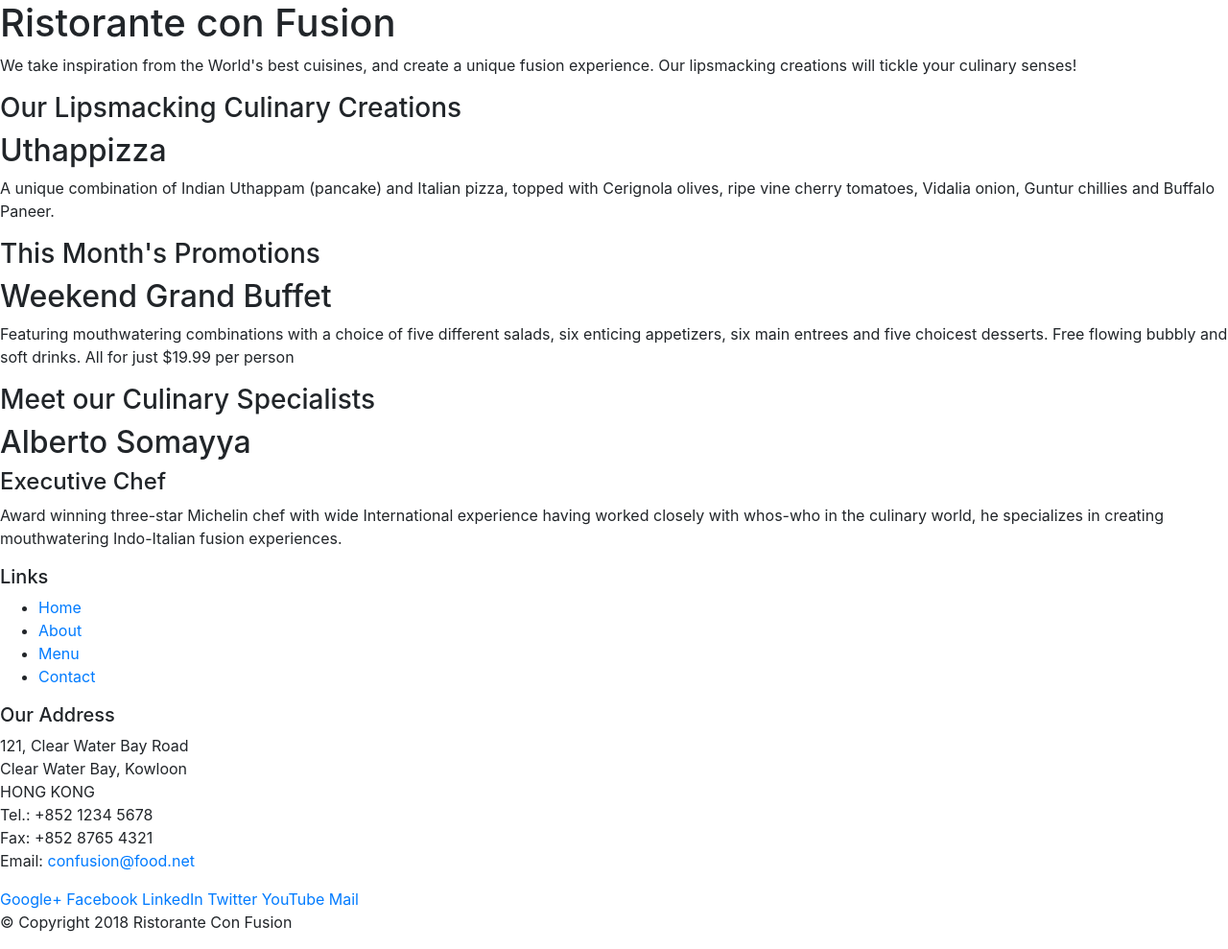
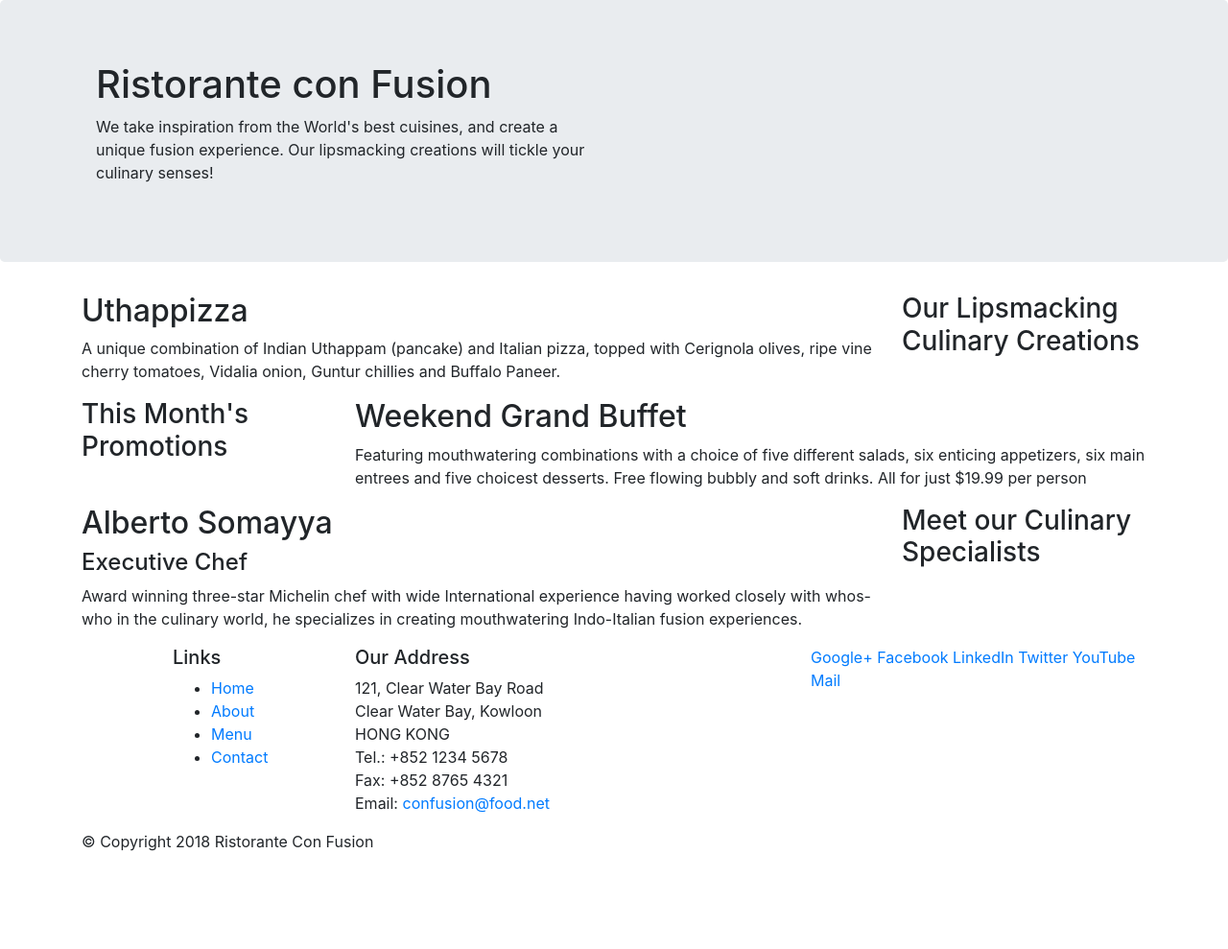
Before and after one commit to SiddheshKhedekar/Mahawiki-Restaurant-Project, a website: page index.html in a window 1280 px wide. Shown: the whole page at 96% size. After the commit the page ends 905 px from the top, so only its background shows below. Drawn offline with nearby package versions, Linux system fonts and the light colour scheme.

Commit message:
update bootstrap grid part 1

```diff
--- a/index.html
+++ b/index.html
@@ -9,62 +9,69 @@
 
     <!-- Bootstrap CSS -->
     <link rel="stylesheet" href="node_modules/bootstrap/dist/css/bootstrap.min.css">
+
     <title>Ristorante Con Fusion</title>
 </head>
 
 <body>
 
     <header>
-        <div>
-            <div>
-                <div>
+        <div class="jumbotron">
+            <div class="container">
+                <div class="col-12 col-sm-6">
                     <h1>Ristorante con Fusion</h1>
-                    <p>We take inspiration from the World's best cuisines, and create a unique fusion experience. Our lipsmacking creations will tickle your culinary senses!</p>
+                    <p>We take inspiration from the World's best cuisines, and create a unique fusion experience. Our
+                        lipsmacking creations will tickle your culinary senses!</p>
                 </div>
-                <div>
+                <div class="col-12 col-sm">
                 </div>
             </div>
         </div>
     </header>
 
-    <div>
-        <div>
-            <div>
+    <div class="container">
+        <div class="row">
+            <div class="col-12 col-sm-4 order-sm-last col-md-3">
                 <h3>Our Lipsmacking Culinary Creations</h3>
             </div>
-            <div>
+            <div class="col col-sm order-sm-first col-md">
                 <h2>Uthappizza</h2>
-                <p>A unique combination of Indian Uthappam (pancake) and Italian pizza, topped with Cerignola olives, ripe vine cherry tomatoes, Vidalia onion, Guntur chillies and Buffalo Paneer.</p>
+                <p>A unique combination of Indian Uthappam (pancake) and Italian pizza, topped with Cerignola olives,
+                    ripe vine cherry tomatoes, Vidalia onion, Guntur chillies and Buffalo Paneer.</p>
             </div>
         </div>
 
 
-        <div>
-            <div>
+        <div class="row">
+            <div class="col-12 col-sm-4 order-sm-first col-md-3">
                 <h3>This Month's Promotions</h3>
             </div>
-            <div>
+            <div class="col col-sm order-sm-last col-md">
                 <h2>Weekend Grand Buffet</h2>
-                <p>Featuring mouthwatering combinations with a choice of five different salads, six enticing appetizers, six main entrees and five choicest desserts. Free flowing bubbly and soft drinks. All for just $19.99 per person </p>
+                <p>Featuring mouthwatering combinations with a choice of five different salads, six enticing
+                    appetizers, six main entrees and five choicest desserts. Free flowing bubbly and soft drinks. All
+                    for just $19.99 per person </p>
             </div>
         </div>
 
-        <div>
-            <div>
+        <div class="row">
+            <div class="col-12 col-sm-4 order-sm-last col-md-3">
                 <h3>Meet our Culinary Specialists</h3>
             </div>
-            <div>
+            <div class="col col-sm order-sm-first col-md">
                 <h2>Alberto Somayya</h2>
                 <h4>Executive Chef</h4>
-                <p>Award winning three-star Michelin chef with wide International experience having worked closely with whos-who in the culinary world, he specializes in creating mouthwatering Indo-Italian fusion experiences. </p>
+                <p>Award winning three-star Michelin chef with wide International experience having worked closely with
+                    whos-who in the culinary world, he specializes in creating mouthwatering Indo-Italian fusion
+                    experiences. </p>
             </div>
         </div>
     </div>
 
     <footer>
-        <div>
-            <div>
-                <div>
+        <div class="container">
+            <div class="row">
+                <div class="col-4 offset-1 col-sm-2">
                     <h5>Links</h5>
                     <ul>
                         <li><a href="#">Home</a></li>
@@ -73,7 +80,7 @@
                         <li><a href="#">Contact</a></li>
                     </ul>
                 </div>
-                <div>
+                <div class="col-7 col-sm-5">
                     <h5>Our Address</h5>
                     <address>
                         121, Clear Water Bay Road<br>
@@ -84,7 +91,7 @@
                         Email: <a href="mailto:confusion@food.net">confusion@food.net</a>
                     </address>
                 </div>
-                <div>
+                <div class="col-12 col-sm-4">
                     <div>
                         <a href="http://google.com/+">Google+</a>
                         <a href="http://www.facebook.com/profile.php?id=">Facebook</a>
@@ -95,17 +102,19 @@
                     </div>
                 </div>
             </div>
-           <div>
-                <div>
+            <div class="row">
+                <div class="col-auto">
                     <p>© Copyright 2018 Ristorante Con Fusion</p>
                 </div>
             </div>
         </div>
     </footer>
+
     <!-- jQuery first, then Popper.js, then Bootstrap JS. -->
     <script src="node_modules/jquery/dist/jquery.slim.min.js"></script>
     <script src="node_modules/popper.js/dist/umd/popper.min.js"></script>
     <script src="node_modules/bootstrap/dist/js/bootstrap.min.js"></script>
+
 </body>
 
 </html>
```
Lines whose indentation alone changed are shown as unchanged.
